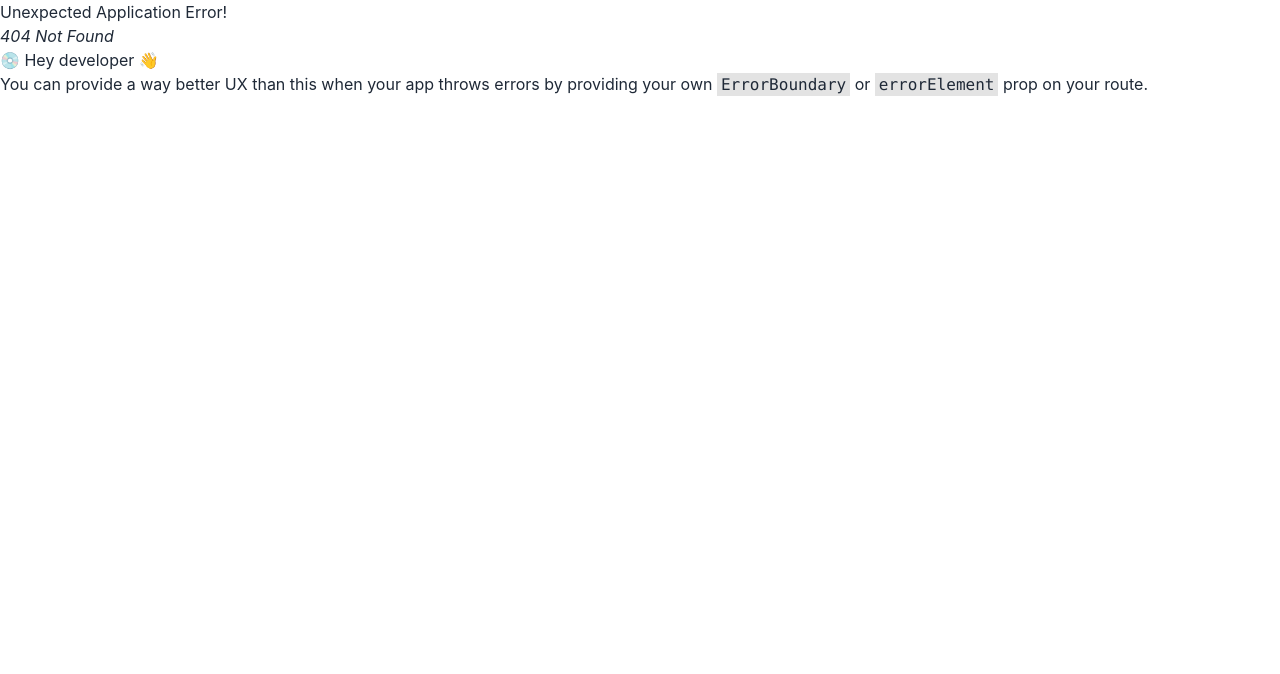
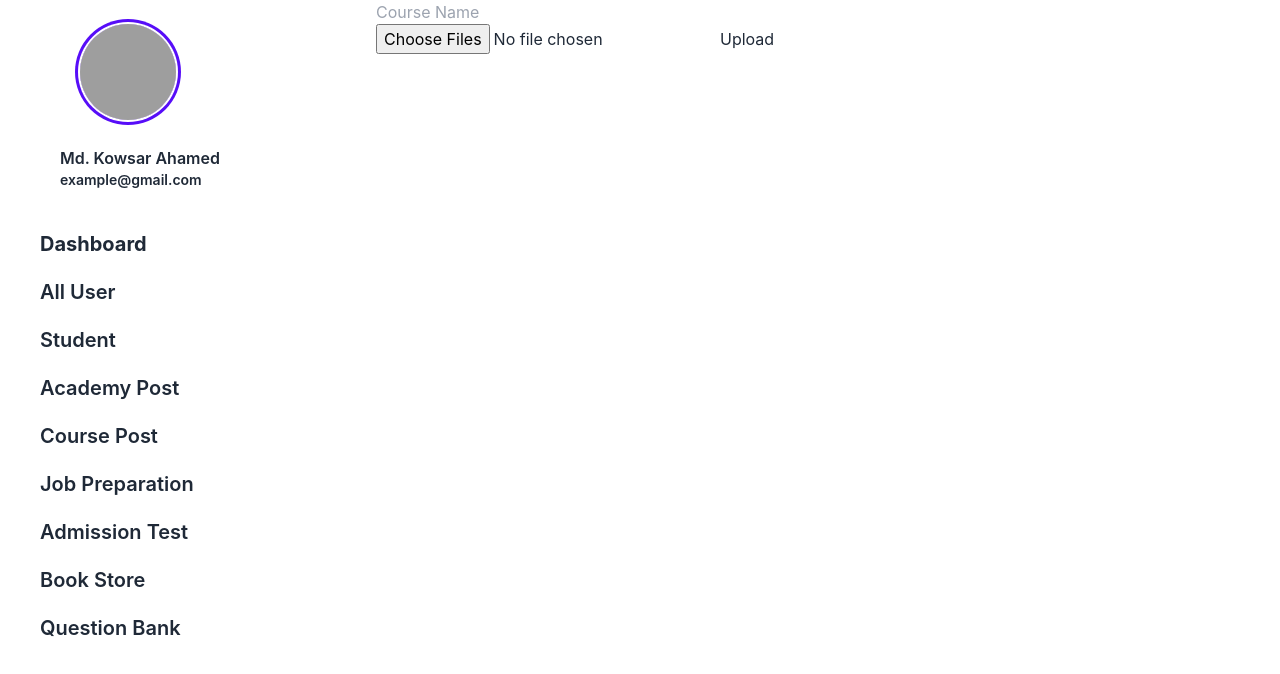
Before and after one commit to kowsarahammd80/omar-academy-clients-deshborad, a React (Create React App) app: page /coursePost/academicours/video in a window 1280 px wide. Before the commit this address had no page. Shown: the top 674 px of the page. Built offline with nearby package versions, Linux system fonts and the light colour scheme; grey boxes are pictures that could not be loaded.

Commit message:
multyple video ulpoad done

```diff
--- a/package.json
+++ b/package.json
@@ -6,6 +6,7 @@
     "@testing-library/jest-dom": "^5.16.5",
     "@testing-library/react": "^13.4.0",
     "@testing-library/user-event": "^13.5.0",
+    "axios": "^1.3.4",
     "daisyui": "^2.51.3",
     "react": "^18.2.0",
     "react-dom": "^18.2.0",
--- a/src/Components/CoursePost/CoursVideo/UploadCoursVideo.js
+++ b/src/Components/CoursePost/CoursVideo/UploadCoursVideo.js
@@ -1,7 +1,57 @@
-import React from "react";
+import React, { useState } from "react";
+import axios from "axios";
 
-const UploadCoursVideo = () => {
-  return <div></div>;
-};
+function UploadCoursVideo() {
+  const [selectedFiles, setSelectedFiles] = useState([]);
+  const [progress, setProgress] = useState(0);
+  const [courseName, setCourseName] = useState("");
+
+  const handleFileUpload = (event) => {
+    setSelectedFiles(event.target.files);
+  };
+
+  const handleCourseName = (event) => {
+    setCourseName(event.target.value);
+  };
+
+  const uploadFiles = async () => {
+    const formData = new FormData();
+    for (let i = 0; i < selectedFiles.length; i++) {
+      formData.append("videos", selectedFiles[i]);
+    }
+    formData.append("courseName", courseName);
+    try {
+      const response = await axios.put(
+        "http://localhost:5000/coursvideo",
+        formData,
+        {
+          onUploadProgress: (progressEvent) => {
+            const percentCompleted = Math.round(
+              (progressEvent.loaded * 100) / progressEvent.total
+            );
+            setProgress(percentCompleted);
+          },
+        }
+      );
+      console.log(response.data);
+    } catch (error) {
+      console.error(error);
+    }
+  };
+
+  return (
+    <div>
+      <input
+        type="text"
+        placeholder="Course Name"
+        onChange={handleCourseName}
+      />
+      <br />
+      <input type="file" multiple onChange={handleFileUpload} />
+      <button onClick={uploadFiles}>Upload</button>
+      {progress > 0 && <p>Uploading: {progress}%</p>}
+    </div>
+  );
+}
 
 export default UploadCoursVideo;
```
Also changed, not shown: src/Routers/Route/Route.js (+6 -1 lines), 1 other file (tests, documents, lock files or other folders).
